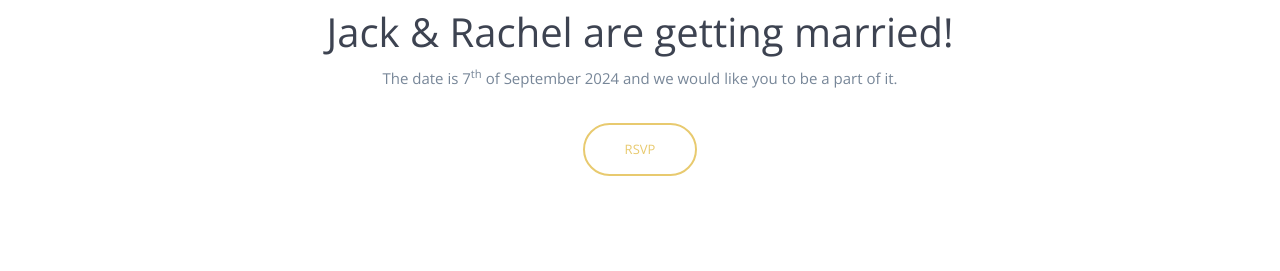
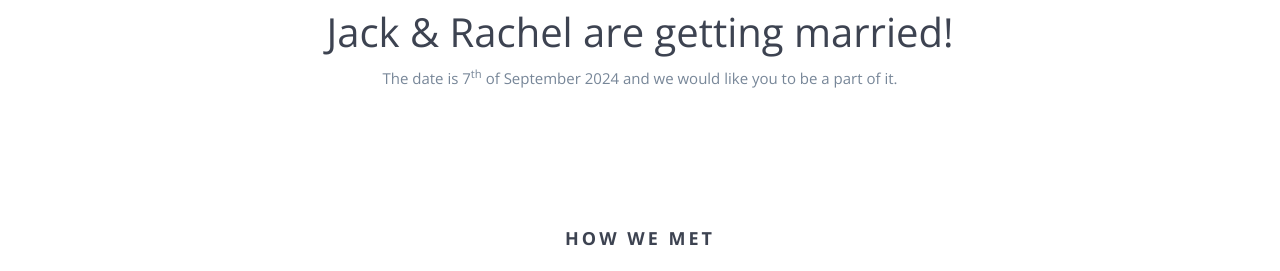
Before and after one commit to jr2024wed/JR2024, a website: page index.html in a window 1280 px wide. Shown: the part 800-1071 px from the top of the page. Drawn offline with nearby package versions, Linux system fonts and the light colour scheme; some packages are replaced by stand-ins of ours; files whose address does not match are found by name.

Commit message:
Update index.html

```diff
--- a/index.html
+++ b/index.html
@@ -114,8 +114,6 @@
     </div>
     <div class="row">
             <div class="col-sm-4 hidden-xs"></div>
-            <div class="col-sm-4 hidden-xs text-center"><a href="#rsvp"
-                                                           class="btn btn-accent btn-large rsvp-btn">RSVP</a></div>
             <div class="col-sm-4 hidden-xs"></div>
         </div>
 </section>
```
